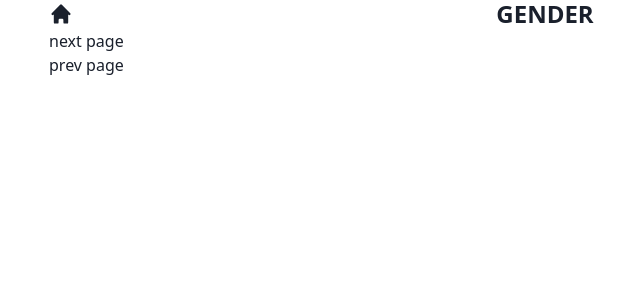
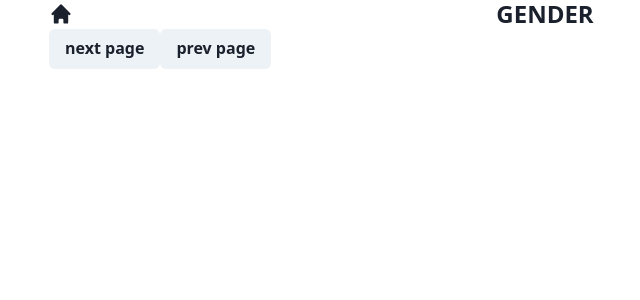
Before and after one commit to deaduchiha/asr-dade, a Next.js app: page / in a window 1280 px wide. Both pictures are taken after a click on the button "next page". Shown: the top 300 px of the page, without its empty margins (95-735 px from the left). Built offline with nearby package versions, Linux system fonts and the light colour scheme.

Commit message:
pref: add chakra ui buttons

```diff
--- a/src/components/templates/GenderPage.tsx
+++ b/src/components/templates/GenderPage.tsx
@@ -1,14 +1,14 @@
 import { usePageStore } from "@/app/providers";
+import { Button, Flex } from "@chakra-ui/react";
 
 const GenderPage = () => {
   const { nextPage, prevPage } = usePageStore((state) => state);
 
   return (
-    <>
-      <button onClick={() => nextPage()}>next page</button>
-      <br />
-      <button onClick={() => prevPage()}>prev page</button>
-    </>
+    <Flex>
+      <Button onClick={() => nextPage()}>next page</Button>
+      <Button onClick={() => prevPage()}>prev page</Button>
+    </Flex>
   );
 };
 
--- a/src/components/templates/HeightPage.tsx
+++ b/src/components/templates/HeightPage.tsx
@@ -1,14 +1,15 @@
 import { usePageStore } from "@/app/providers";
+import { Button, Flex } from "@chakra-ui/react";
 
 const HeightPage = () => {
   const { nextPage, prevPage } = usePageStore((state) => state);
 
   return (
-    <>
-      <button onClick={() => nextPage()}>next page</button>
-      <br />
-      <button onClick={() => prevPage()}>prev page</button>
-    </>
+    <Flex>
+      <Button onClick={() => nextPage()}>next page</Button>
+
+      <Button onClick={() => prevPage()}>prev page</Button>
+    </Flex>
   );
 };
 
--- a/src/components/templates/StartPage.tsx
+++ b/src/components/templates/StartPage.tsx
@@ -1,11 +1,12 @@
 import { usePageStore } from "@/app/providers";
+import { Button } from "@chakra-ui/react";
 
 const StartPage = () => {
   const { nextPage } = usePageStore((state) => state);
 
   return (
     <>
-      <button onClick={() => nextPage()}>next page</button>
+      <Button onClick={() => nextPage()}>next page</Button>
     </>
   );
 };
--- a/src/components/templates/WeightPage.tsx
+++ b/src/components/templates/WeightPage.tsx
@@ -1,14 +1,15 @@
 import { usePageStore } from "@/app/providers";
+import { Button, Flex } from "@chakra-ui/react";
 
 const WeightPage = () => {
   const { nextPage, prevPage } = usePageStore((state) => state);
 
   return (
-    <>
-      <button onClick={() => nextPage()}>next page</button>
-      <br />
-      <button onClick={() => prevPage()}>prev page</button>
-    </>
+    <Flex>
+      <Button onClick={() => nextPage()}>next page</Button>
+
+      <Button onClick={() => prevPage()}>prev page</Button>
+    </Flex>
   );
 };
 
```
Also changed, not shown: 1 other file (tests, documents, lock files or other folders).
